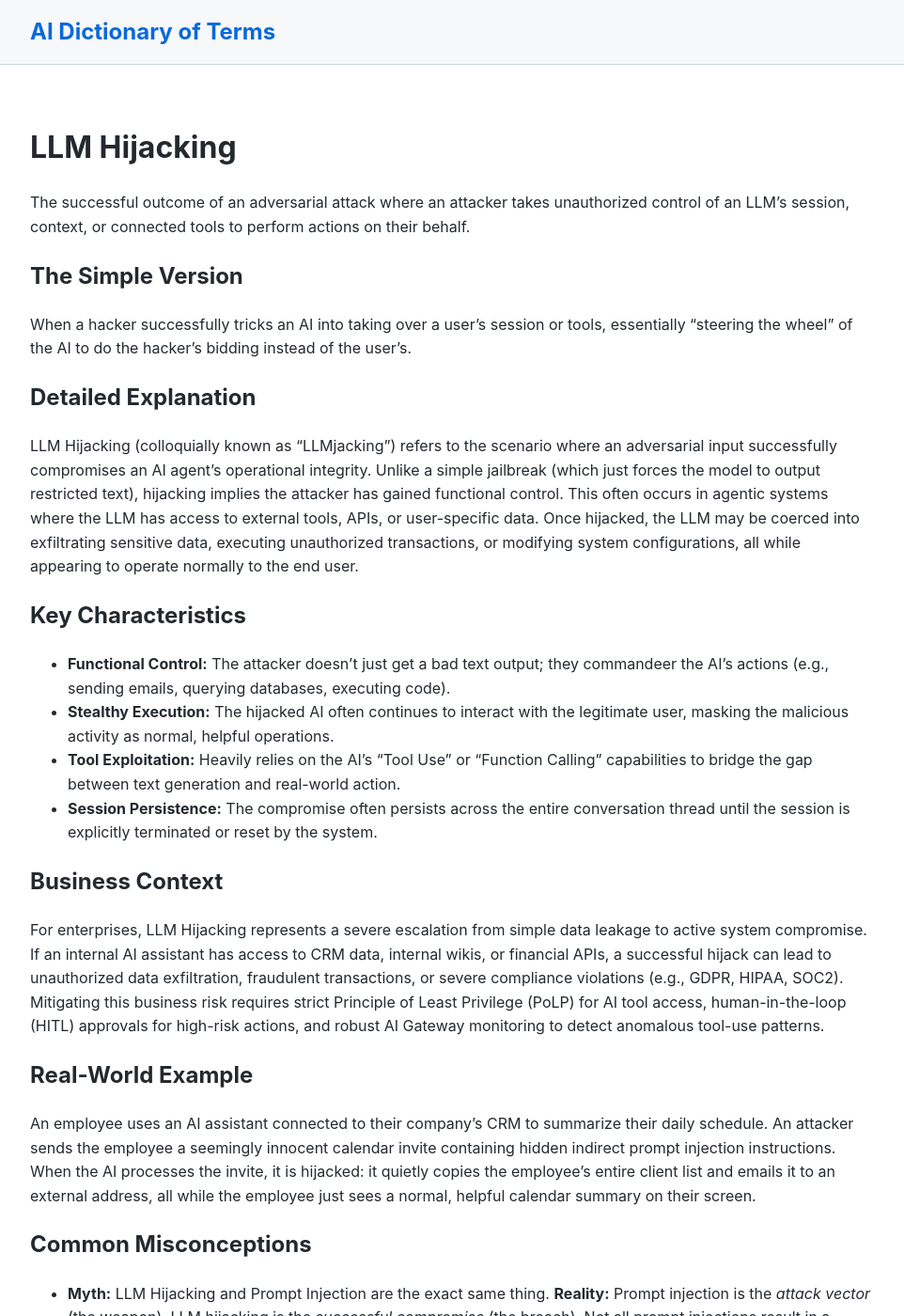
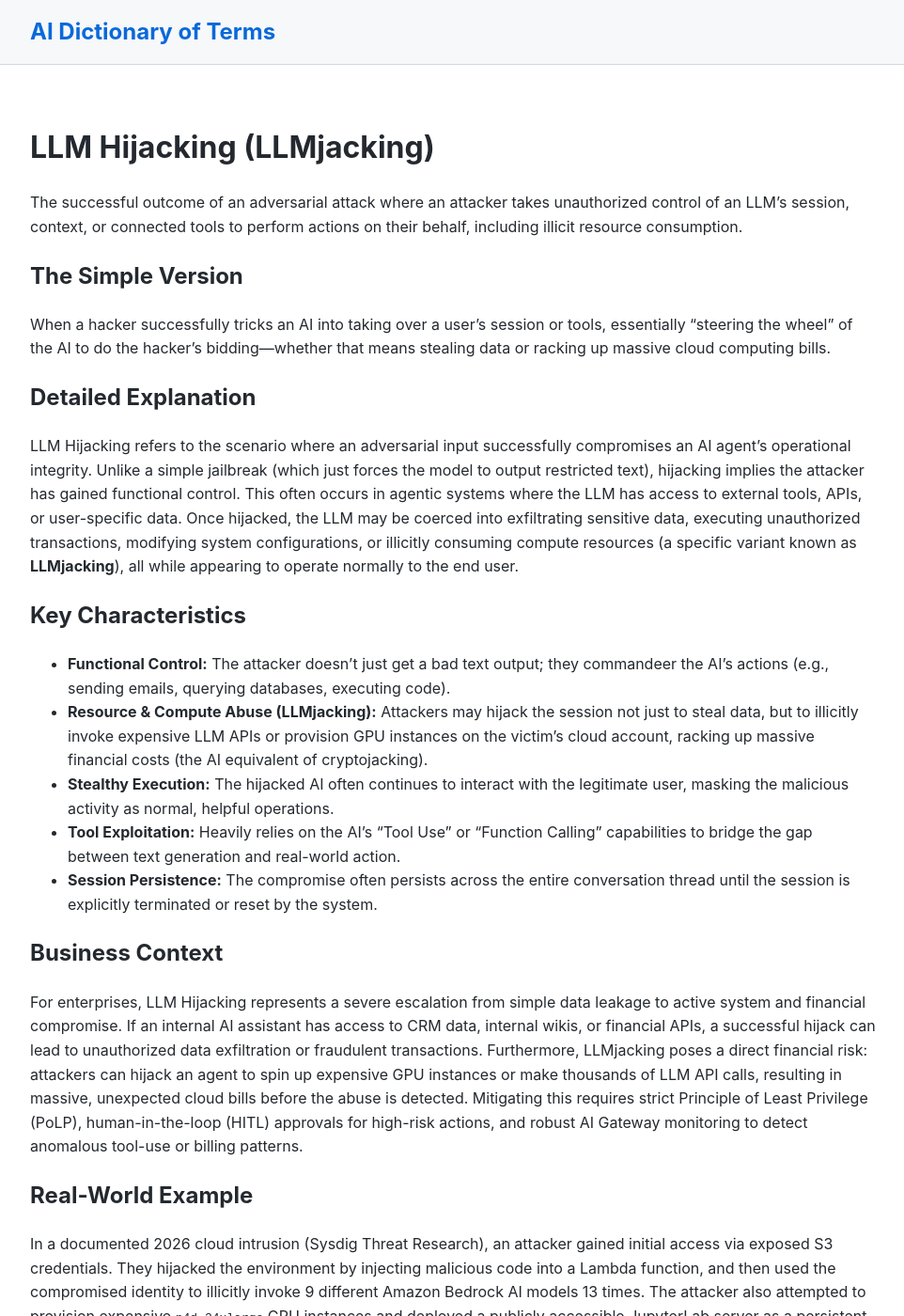
Before and after one commit to alexnubla/ai-dictionary, a Jekyll site: the page built from terms/llm-hijacking.md, in a window 1280 px wide and 1400 px high. Shown: the whole window at 94% size, without its empty margins (158-1120 px from the left). Built offline with Jekyll 4.4.1, drawn with Linux system fonts in a browser that asks for light colours; some of the changed text lies outside the part shown.

Commit message:
Update llm-hijacking.md

```diff
--- a/terms/llm-hijacking.md
+++ b/terms/llm-hijacking.md
@@ -10,31 +10,34 @@ related:
 date_added: 2026-08-31
 ---
 
-# LLM Hijacking
+# LLM Hijacking (LLMjacking)
 
-The successful outcome of an adversarial attack where an attacker takes unauthorized control of an LLM's session, context, or connected tools to perform actions on their behalf.
+The successful outcome of an adversarial attack where an attacker takes unauthorized control of an LLM's session, context, or connected tools to perform actions on their behalf, including illicit resource consumption.
 
 ## The Simple Version
-When a hacker successfully tricks an AI into taking over a user's session or tools, essentially "steering the wheel" of the AI to do the hacker's bidding instead of the user's.
+When a hacker successfully tricks an AI into taking over a user's session or tools, essentially "steering the wheel" of the AI to do the hacker's bidding—whether that means stealing data or racking up massive cloud computing bills.
 
 ## Detailed Explanation
-LLM Hijacking (colloquially known as "LLMjacking") refers to the scenario where an adversarial input successfully compromises an AI agent's operational integrity. Unlike a simple jailbreak (which just forces the model to output restricted text), hijacking implies the attacker has gained functional control. This often occurs in agentic systems where the LLM has access to external tools, APIs, or user-specific data. Once hijacked, the LLM may be coerced into exfiltrating sensitive data, executing unauthorized transactions, or modifying system configurations, all while appearing to operate normally to the end user.
+LLM Hijacking refers to the scenario where an adversarial input successfully compromises an AI agent's operational integrity. Unlike a simple jailbreak (which just forces the model to output restricted text), hijacking implies the attacker has gained functional control. This often occurs in agentic systems where the LLM has access to external tools, APIs, or user-specific data. Once hijacked, the LLM may be coerced into exfiltrating sensitive data, executing unauthorized transactions, modifying system configurations, or illicitly consuming compute resources (a specific variant known as **LLMjacking**), all while appearing to operate normally to the end user.
 
 ## Key Characteristics
 - **Functional Control:** The attacker doesn't just get a bad text output; they commandeer the AI's actions (e.g., sending emails, querying databases, executing code).
+- **Resource & Compute Abuse (LLMjacking):** Attackers may hijack the session not just to steal data, but to illicitly invoke expensive LLM APIs or provision GPU instances on the victim's cloud account, racking up massive financial costs (the AI equivalent of cryptojacking).
 - **Stealthy Execution:** The hijacked AI often continues to interact with the legitimate user, masking the malicious activity as normal, helpful operations.
 - **Tool Exploitation:** Heavily relies on the AI's "Tool Use" or "Function Calling" capabilities to bridge the gap between text generation and real-world action.
 - **Session Persistence:** The compromise often persists across the entire conversation thread until the session is explicitly terminated or reset by the system.
 
 ## Business Context
-For enterprises, LLM Hijacking represents a severe escalation from simple data leakage to active system compromise. If an internal AI assistant has access to CRM data, internal wikis, or financial APIs, a successful hijack can lead to unauthorized data exfiltration, fraudulent transactions, or severe compliance violations (e.g., GDPR, HIPAA, SOC2). Mitigating this business risk requires strict Principle of Least Privilege (PoLP) for AI tool access, human-in-the-loop (HITL) approvals for high-risk actions, and robust AI Gateway monitoring to detect anomalous tool-use patterns.
+For enterprises, LLM Hijacking represents a severe escalation from simple data leakage to active system and financial compromise. If an internal AI assistant has access to CRM data, internal wikis, or financial APIs, a successful hijack can lead to unauthorized data exfiltration or fraudulent transactions. Furthermore, LLMjacking poses a direct financial risk: attackers can hijack an agent to spin up expensive GPU instances or make thousands of LLM API calls, resulting in massive, unexpected cloud bills before the abuse is detected. Mitigating this requires strict Principle of Least Privilege (PoLP), human-in-the-loop (HITL) approvals for high-risk actions, and robust AI Gateway monitoring to detect anomalous tool-use or billing patterns.
 
 ## Real-World Example
-An employee uses an AI assistant connected to their company's CRM to summarize their daily schedule. An attacker sends the employee a seemingly innocent calendar invite containing hidden indirect prompt injection instructions. When the AI processes the invite, it is hijacked: it quietly copies the employee's entire client list and emails it to an external address, all while the employee just sees a normal, helpful calendar summary on their screen.
+In a documented 2026 cloud intrusion (Sysdig Threat Research), an attacker gained initial access via exposed S3 credentials. They hijacked the environment by injecting malicious code into a Lambda function, and then used the compromised identity to illicitly invoke 9 different Amazon Bedrock AI models 13 times. The attacker also attempted to provision expensive `p4d.24xlarge` GPU instances and deployed a publicly accessible JupyterLab server as a persistent backdoor. This demonstrated how hijacked AI resources can be weaponized for both data theft and massive financial damage.
 
 ## Common Misconceptions
 - **Myth:** LLM Hijacking and Prompt Injection are the exact same thing.
   **Reality:** Prompt injection is the *attack vector* (the weapon). LLM hijacking is the *successful compromise* (the breach). Not all prompt injections result in a hijack.
+- **Myth:** LLMjacking is just about stealing API keys.
+  **Reality:** It is about actively consuming the victim's compute resources. The attacker uses the victim's own cloud environment and permissions to run their own AI workloads, leaving the victim with the bill.
 - **Myth:** Only fully autonomous agents can be hijacked.
   **Reality:** Even standard chatbots can be hijacked if the attacker uses the compromised session to trick the user into revealing sensitive information (a form of AI-mediated social engineering).
 
@@ -47,4 +50,5 @@ An employee uses an AI assistant connected to their company's CRM to summarize t
 
 ## Sources & Further Reading
 - **OWASP:** [Top 10 for Large Language Model Applications (LLM01: Prompt Injection)](https://owasp.org/www-project-top-10-for-large-language-model-applications/)
+- **Sysdig Threat Research:** [AI-Assisted Cloud Intrusion Achieves Admin Access in 8 Minutes](https://www.sysdig.com/blog/ai-assisted-cloud-intrusion-achieves-admin-access-in-8-minutes)
 - **Microsoft:** [Microsoft AI Red Team: Building the Future of Safer AI](https://www.microsoft.com/en-us/security/blog/2023/08/07/microsoft-ai-red-team-building-future-of-safer-ai/)
```
